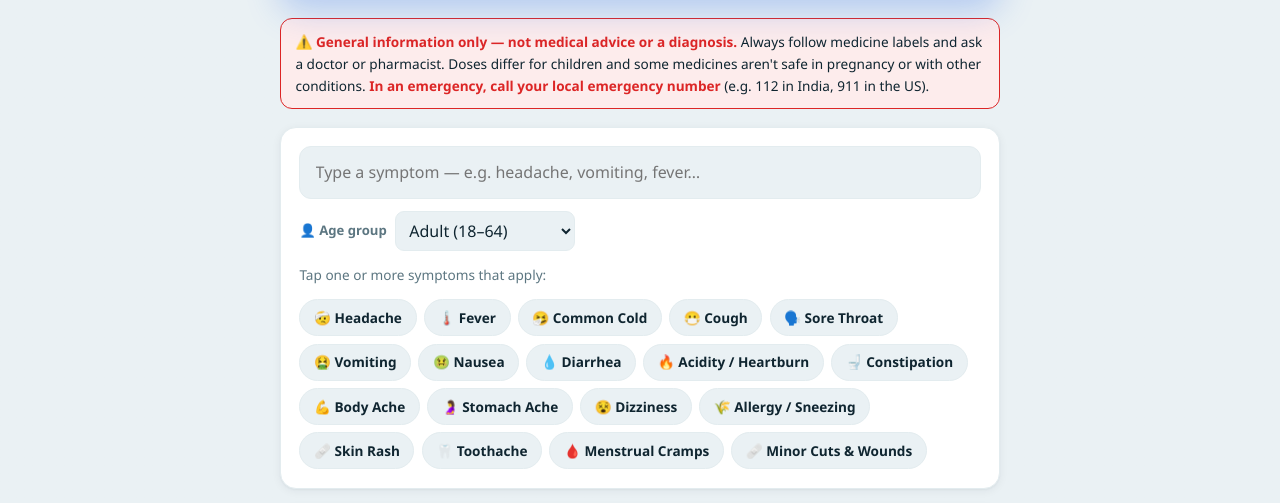
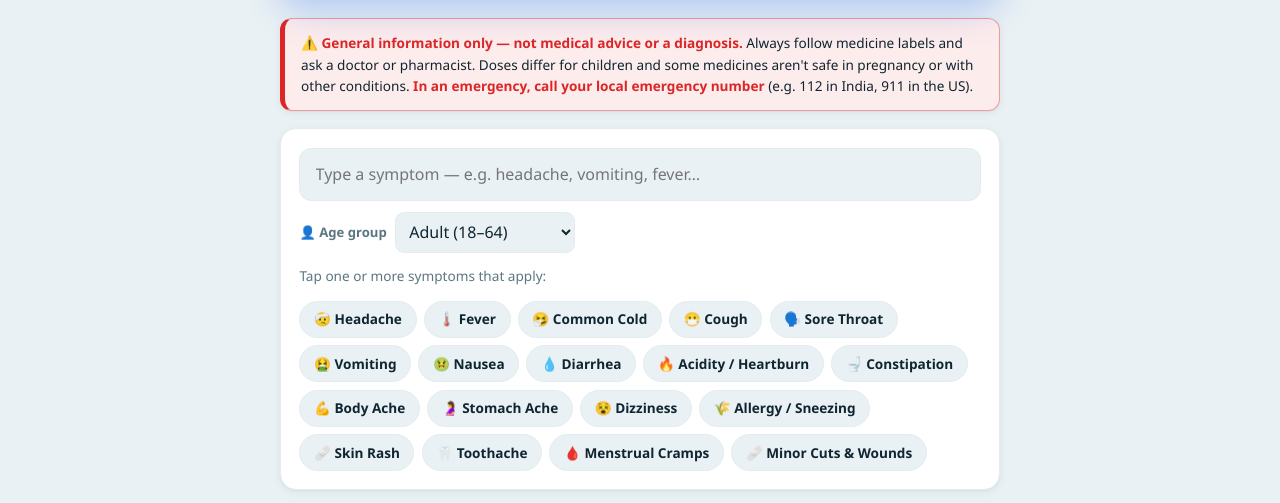
Before and after one commit to nandanikoranga60-source/task-manager-, a plain HTML site: page healthcare.html in a window 1280 px wide. Shown: the part 263-766 px from the top of the page. Drawn offline with Linux system fonts and the light colour scheme; sample sign-in values are in the browser's storage.

Commit message:
Make Healthcare redesign more pronounced (alert stripe, card hover, section bars)

```diff
--- a/healthcare.html
+++ b/healthcare.html
@@ -33,9 +33,14 @@
     h1 { font-size: 1.6rem; font-weight: 700; }
     .subtitle { color: var(--muted); font-size: 0.92rem; margin-top: 0.2rem; }
 
-    .disclaimer { background: var(--danger-soft); border: 1px solid var(--danger); color: var(--text);
-      border-radius: 12px; padding: 0.75rem 0.9rem; font-size: 0.85rem; margin-bottom: 1.1rem; }
+    .disclaimer { background: var(--danger-soft); border: 1px solid color-mix(in srgb, var(--danger) 40%, transparent);
+      border-left: 5px solid var(--danger); color: var(--text);
+      border-radius: 12px; padding: 0.8rem 1rem; font-size: 0.85rem; margin-bottom: 1.1rem; box-shadow: var(--shadow); }
     .disclaimer b { color: var(--danger); }
+    .card { transition: box-shadow 0.15s ease, transform 0.15s ease; }
+    .card:hover { box-shadow: var(--shadow-lg); }
+    .sec-h::before { content: ""; display: inline-block; width: 3px; height: 0.95em; border-radius: 3px;
+      background: currentColor; opacity: 0.85; margin-right: 0.1rem; }
 
     .card { background: var(--card); border: 1px solid var(--border); border-radius: var(--radius);
       padding: 1.15rem; box-shadow: var(--shadow); margin-bottom: 1.1rem; }
```
